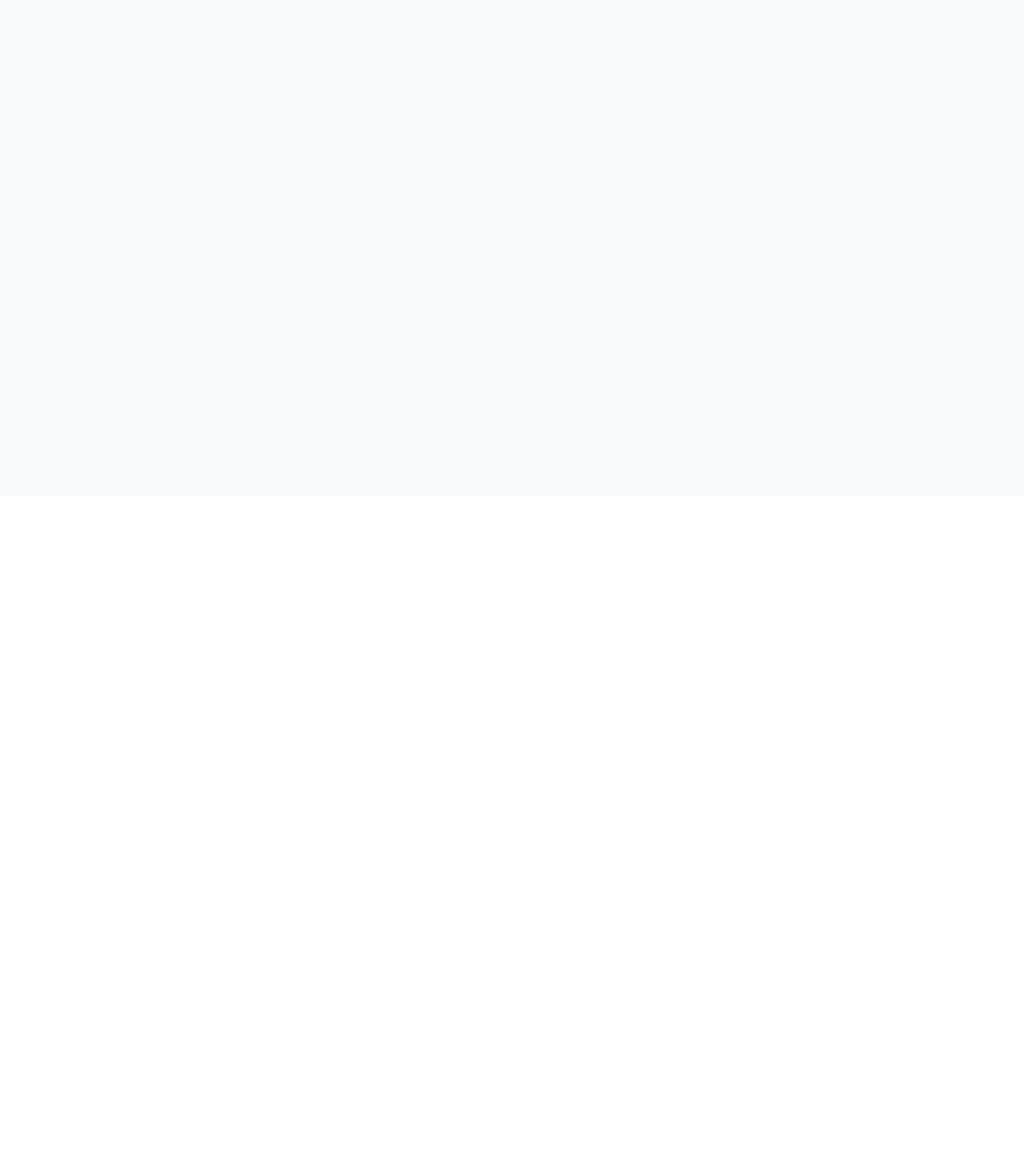
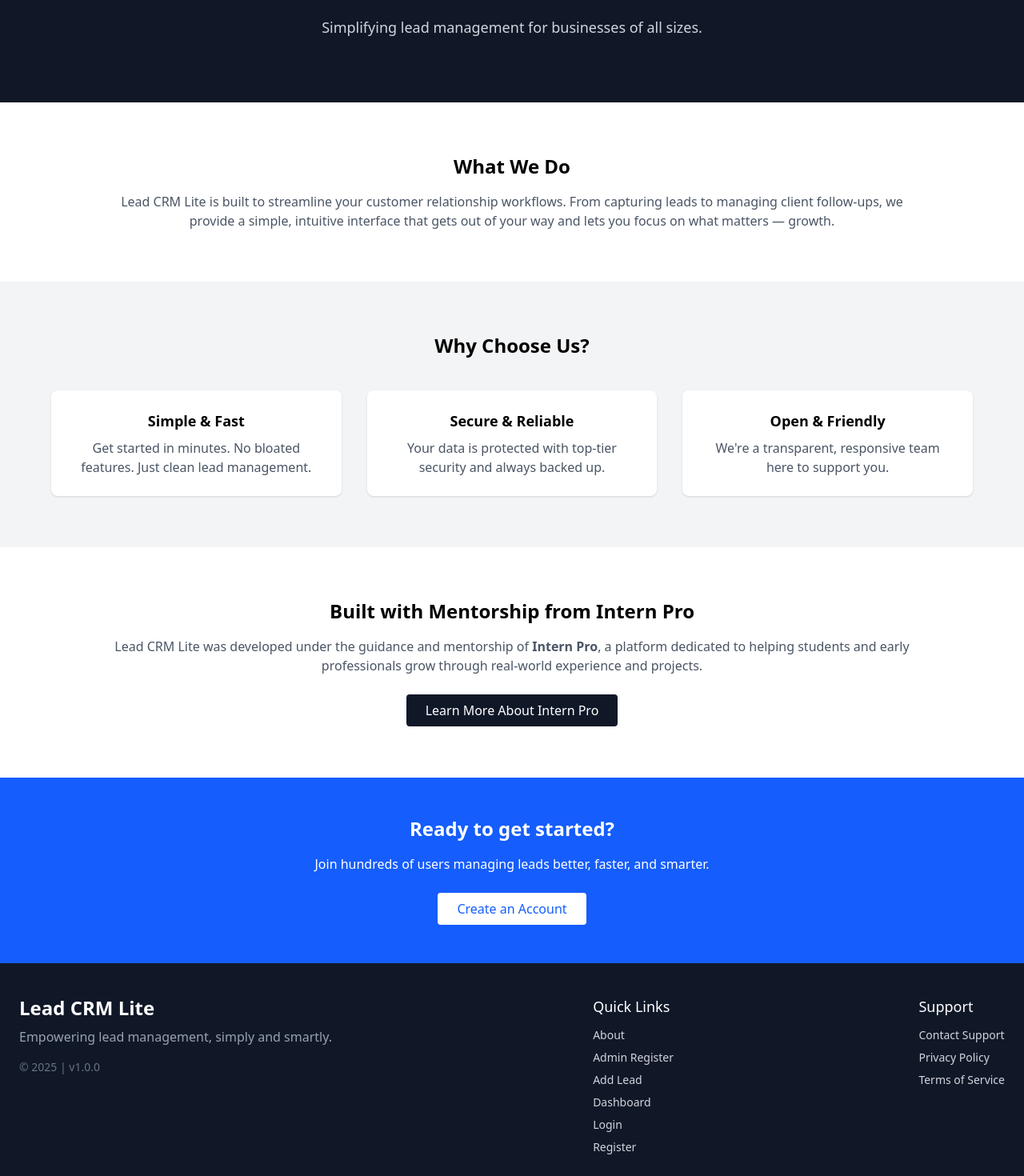
Before and after one commit to sukhdeep143/B2B_lead_crm_lite, a React (Vite) app in the folder client/: page /about in a window 1280 px wide. Before the commit this address had no page. Shown: the part 180-1650 px from the top of the page at 80% size. Before the commit the page ends 800 px from the top, so only its background shows below. Built offline with nearby package versions, Linux system fonts and the light colour scheme.

Commit message:
Add Footer and about section

```diff
--- a/client/src/App.jsx
+++ b/client/src/App.jsx
@@ -7,6 +7,8 @@ import ProfilePage from './pages/Dashboard';
 import AddLead from './pages/LeadPage';
 import Dashboard from './pages/Dashboard';
 import Home from './pages/Home';
+import About from './pages/About';
+
 
 function App() {
   return (
@@ -22,6 +24,7 @@ function App() {
             <Route path="/profile" element={<ProfilePage />} />
             <Route path="/lead" element={<AddLead />} />
             <Route path="/dashboard" element={<Dashboard />} />
+            <Route path="/about" element={<About />} />
           </Routes>
         </main>
 
--- a/client/src/components/Footer.jsx
+++ b/client/src/components/Footer.jsx
@@ -1,10 +1,45 @@
+import { Link } from 'react-router-dom';
 
- export default function Footer() {
+const Footer = () => {
   return (
-    <footer className="bg-blue-700 text-white text-center py-4 mt-10 shadow-inner">
-      <div className="max-w-7xl mx-auto px-4">
-        <p className="text-sm">&copy; {new Date().getFullYear()} B2B Lead CRM Lite. All rights reserved.</p>
+    <footer className="bg-gray-900 text-gray-300 py-10 px-6">
+      <div className="max-w-7xl mx-auto flex flex-col md:flex-row justify-between gap-8">
+
+        {/* Branding Section */}
+        <div className="md:w-1/3">
+          <h2 className="text-white text-2xl font-semibold mb-2">Lead CRM Lite</h2>
+          <p className="text-gray-400 mb-1">Empowering lead management, simply and smartly.</p>
+          <p className="text-sm text-gray-500 mt-4">© 2025 | v1.0.0</p>
+        </div>
+
+        {/* Quick Links */}
+        <div>
+          <h4 className="text-white text-lg font-medium mb-3">Quick Links</h4>
+          <ul className="space-y-2 text-sm">
+            <li><Link to="/about" className="hover:text-white">About</Link></li>
+            <li><Link to="/admin-register" className="hover:text-white">Admin Register</Link></li>
+            <li><Link to="/lead" className="hover:text-white">Add Lead</Link></li>
+            <li><Link to="/dashboard" className="hover:text-white">Dashboard</Link></li>
+            <li><Link to="/login" className="hover:text-white">Login</Link></li>
+            <li><Link to="/register" className="hover:text-white">Register</Link></li>
+          </ul>
+        </div>
+        <div>
+          <h4 className="text-white text-lg font-medium mb-3">Support</h4>
+          <ul className="space-y-2 text-sm">
+            <li>
+              <a href="mailto:rahulpatilccis@gmail.com" className="hover:text-white">
+                Contact Support
+              </a>
+            </li>
+            <li><Link to="/privacy-policy" className="hover:text-white">Privacy Policy</Link></li>
+            <li><Link to="/terms-of-service" className="hover:text-white">Terms of Service</Link></li>
+          </ul>
+        </div>
+
       </div>
     </footer>
   );
-}
+};
+
+export default Footer;
--- /dev/null
+++ b/client/src/pages/About.jsx
@@ -0,0 +1,91 @@
+import React from 'react';
+import Header from '../components/HeaderProfile'; // or your general Header
+import Footer from '../components/Footer';
+
+export default function About() {
+    return (
+        <div className="flex flex-col min-h-screen bg-gray-50">
+            <Header />
+
+            <main className="flex-grow">
+                {/* Hero Section */}
+                <section className="bg-gray-900 text-white py-20">
+                    <div className="max-w-6xl mx-auto px-6 text-center">
+                        <h1 className="text-4xl md:text-5xl font-bold mb-4">About Lead CRM Lite</h1>
+                        <p className="text-lg text-gray-300">Simplifying lead management for businesses of all sizes.</p>
+                    </div>
+                </section>
+
+                {/* What We Do */}
+                <section className="py-16 px-6 bg-white">
+                    <div className="max-w-5xl mx-auto text-center">
+                        <h2 className="text-2xl font-semibold mb-4">What We Do</h2>
+                        <p className="text-gray-600 text-md">
+                            Lead CRM Lite is built to streamline your customer relationship workflows.
+                            From capturing leads to managing client follow-ups, we provide a simple,
+                            intuitive interface that gets out of your way and lets you focus on what matters — growth.
+                        </p>
+                    </div>
+                </section>
+
+                {/* Why Choose Us */}
+                <section className="bg-gray-100 py-16 px-6">
+                    <div className="max-w-6xl mx-auto text-center">
+                        <h2 className="text-2xl font-semibold mb-10">Why Choose Us?</h2>
+                        <div className="grid grid-cols-1 md:grid-cols-3 gap-8">
+                            <div className="bg-white p-6 rounded-lg shadow hover:shadow-md transition">
+                                <h3 className="font-semibold text-lg mb-2">Simple & Fast</h3>
+                                <p className="text-gray-600">Get started in minutes. No bloated features. Just clean lead management.</p>
+                            </div>
+                            <div className="bg-white p-6 rounded-lg shadow hover:shadow-md transition">
+                                <h3 className="font-semibold text-lg mb-2">Secure & Reliable</h3>
+                                <p className="text-gray-600">Your data is protected with top-tier security and always backed up.</p>
+                            </div>
+                            <div className="bg-white p-6 rounded-lg shadow hover:shadow-md transition">
+                                <h3 className="font-semibold text-lg mb-2">Open & Friendly</h3>
+                                <p className="text-gray-600">We're a transparent, responsive team here to support you.</p>
+                            </div>
+                        </div>
+                    </div>
+                </section>
+
+                {/* Company Association Section */}
+                <section className="bg-white py-16 px-6">
+                    <div className="max-w-5xl mx-auto text-center">
+                        <h2 className="text-2xl font-semibold mb-4">Built with Mentorship from Intern Pro</h2>
+                        <p className="text-gray-600 text-md mb-6">
+                            Lead CRM Lite was developed under the guidance and mentorship of <strong>Intern Pro</strong>,
+                            a platform dedicated to helping students and early professionals grow through real-world experience and projects.
+                        </p>
+
+                        <div className="flex justify-center">
+                            <a
+                                href="https://internpro.tech" // replace with real site if needed
+                                target="_blank"
+                                rel="noopener noreferrer"
+                                className="inline-block bg-gray-900 text-white py-2 px-6 rounded hover:bg-gray-800 transition"
+                            >
+                                Learn More About Intern Pro
+                            </a>
+                        </div>
+                    </div>
+                </section>
+
+
+                {/* CTA Section */}
+                <section className="bg-blue-600 text-white py-12 px-6 text-center">
+                    <h2 className="text-2xl font-semibold mb-4">Ready to get started?</h2>
+                    <p className="mb-6">Join hundreds of users managing leads better, faster, and smarter.</p>
+                    <a
+                        href="/register"
+                        className="inline-block bg-white text-blue-600 font-medium py-2 px-6 rounded hover:bg-gray-100 transition"
+                    >
+                        Create an Account
+                    </a>
+                </section>
+            </main>
+
+            <Footer />
+        </div>
+    );
+}
```
